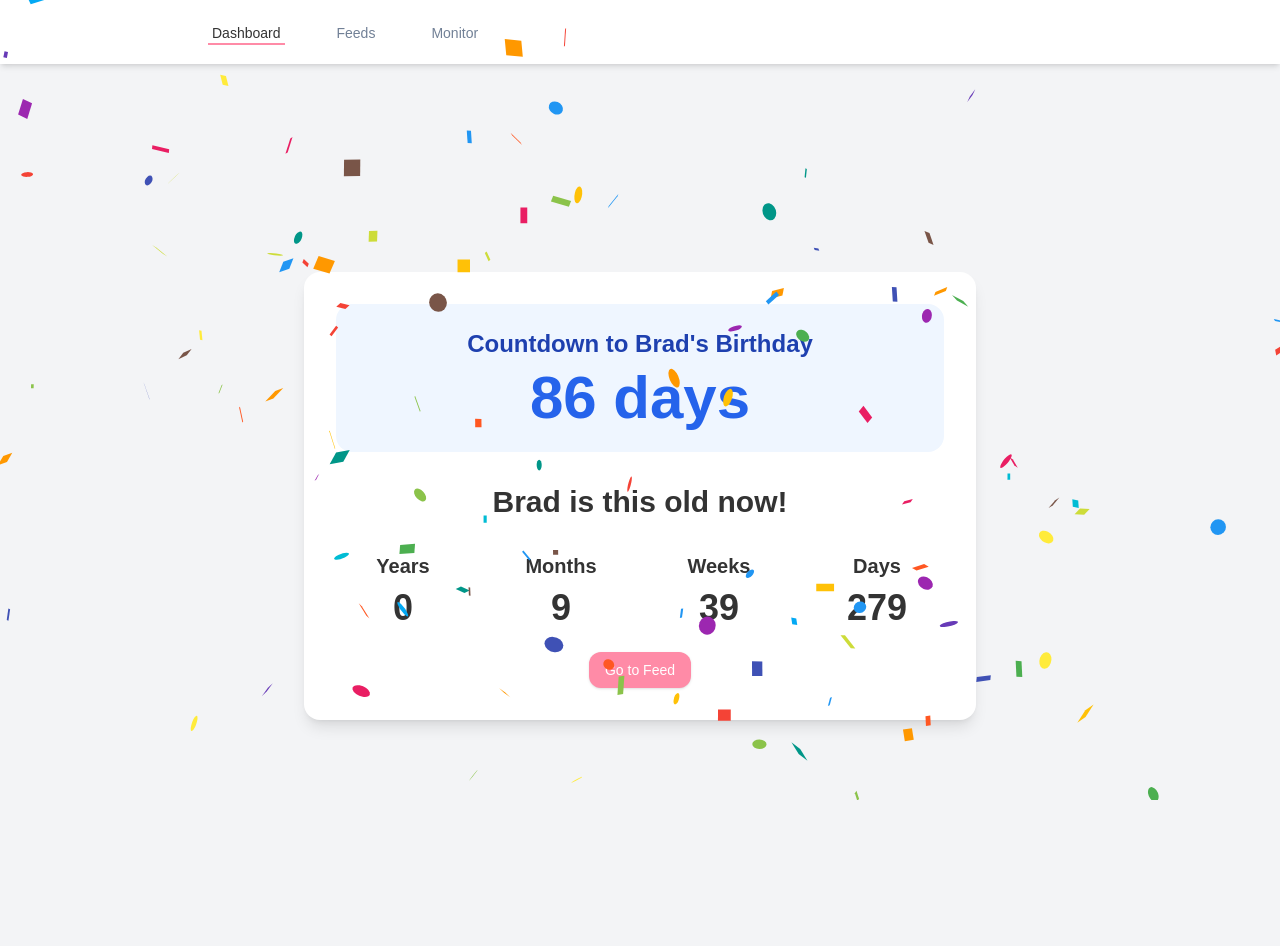
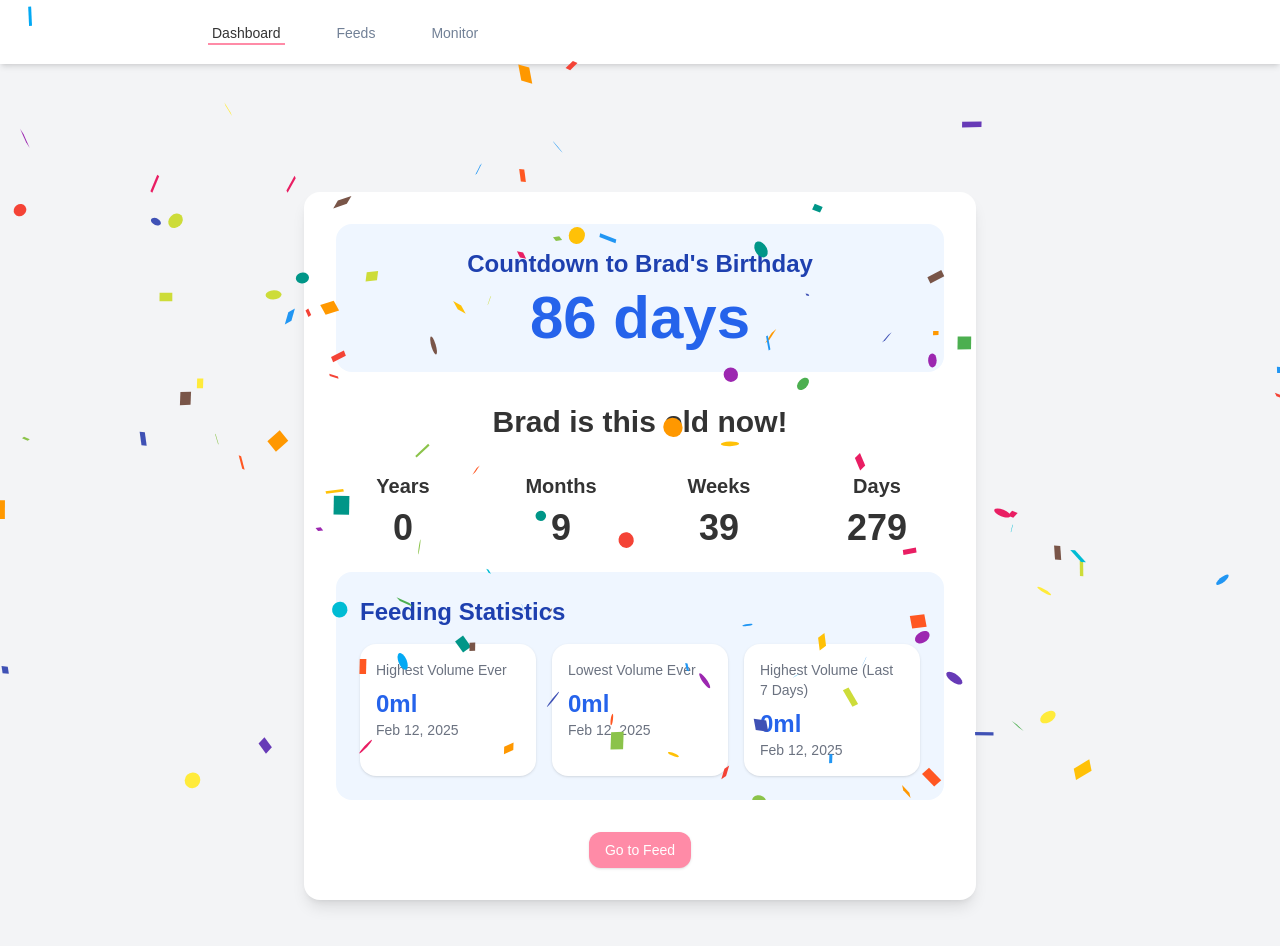
Before and after one commit to brandonwong91/baby-capy, a Next.js app: page /dashboard in a window 1280 px wide. Shown: the top 946 px of the page. Before the commit the page ends 896 px from the top, so only its background shows below. Built offline with nearby package versions, Linux system fonts and the light colour scheme; no server answers; the database is empty; sample sign-in values are in the browser's storage.

Commit message:
Add stats

```diff
--- /dev/null
+++ b/app/api/feeds/stats/route.ts
@@ -0,0 +1,91 @@
+import { NextResponse } from "next/server";
+import { PrismaClient, Feed } from "@prisma/client";
+import { format, subDays } from "date-fns";
+
+const prisma = new PrismaClient();
+
+interface DailyTotal {
+  date: string;
+  total: number;
+}
+
+export async function GET() {
+  try {
+    // Get all feeds grouped by date
+    const allFeeds = await prisma.feed.findMany();
+
+    if (!allFeeds.length) {
+      return NextResponse.json({
+        highestVolume: { amount: 0, date: format(new Date(), "MMM d, yyyy") },
+        lowestVolume: { amount: 0, date: format(new Date(), "MMM d, yyyy") },
+        highestVolumeLastWeek: {
+          amount: 0,
+          date: format(new Date(), "MMM d, yyyy"),
+        },
+      });
+    }
+
+    const feedsByDate = allFeeds.reduce<Record<string, Feed[]>>((acc, feed) => {
+      const date = format(new Date(feed.feedTime), "yyyy-MM-dd");
+      if (!acc[date]) acc[date] = [];
+      acc[date].push(feed);
+      return acc;
+    }, {});
+
+    // Calculate daily totals
+    const dailyTotals: DailyTotal[] = Object.entries(feedsByDate).map(
+      ([date, feeds]) => ({
+        date,
+        total: feeds.reduce((sum, feed) => sum + feed.amount, 0),
+      })
+    );
+
+    if (!dailyTotals.length) {
+      throw new Error("No daily totals calculated");
+    }
+
+    // Find highest and lowest volumes ever
+    const highestVolume = dailyTotals.reduce((max, current) =>
+      current.total > max.total ? current : max
+    );
+    const lowestVolume = dailyTotals.reduce((min, current) =>
+      current.total < min.total ? current : min
+    );
+
+    // Calculate highest volume in the last 7 days
+    const sevenDaysAgo = subDays(new Date(), 7);
+    const recentDailyTotals = dailyTotals.filter(
+      (day) => new Date(day.date) >= sevenDaysAgo
+    );
+
+    const highestVolumeLastWeek =
+      recentDailyTotals.length > 0
+        ? recentDailyTotals.reduce((max, current) =>
+            current.total > max.total ? current : max
+          )
+        : { date: format(new Date(), "yyyy-MM-dd"), total: 0 };
+
+    const response = {
+      highestVolume: {
+        amount: highestVolume.total,
+        date: format(new Date(highestVolume.date), "MMM d, yyyy"),
+      },
+      lowestVolume: {
+        amount: lowestVolume.total,
+        date: format(new Date(lowestVolume.date), "MMM d, yyyy"),
+      },
+      highestVolumeLastWeek: {
+        amount: highestVolumeLastWeek.total,
+        date: format(new Date(highestVolumeLastWeek.date), "MMM d, yyyy"),
+      },
+    };
+
+    return NextResponse.json(response);
+  } catch (error) {
+    console.error("Error fetching feed stats:", error);
+    return NextResponse.json(
+      { error: "Failed to fetch feed statistics" },
+      { status: 500 }
+    );
+  }
+}
--- a/app/dashboard/page.tsx
+++ b/app/dashboard/page.tsx
@@ -12,12 +12,22 @@ import { useRouter } from "next/navigation";
 import ReactConfetti from "react-confetti";
 import { Button } from "@/components/ui/button";
 
+type FeedStats = {
+  highestVolume: { amount: number; date: string };
+  lowestVolume: { amount: number; date: string };
+  highestVolumeLastWeek: { amount: number; date: string };
+};
+
 export default function Dashboard() {
   const [mounted, setMounted] = useState(false);
   const [windowSize, setWindowSize] = useState({
     width: typeof window !== "undefined" ? window.innerWidth : 0,
     height: typeof window !== "undefined" ? window.innerHeight : 0,
   });
+  const [stats, setStats] = useState<FeedStats | null>(null);
+  const [error, setError] = useState<string | null>(null);
+  const [loading, setLoading] = useState(true);
+
   const router = useRouter();
   const targetDate = new Date("2024-05-09");
   const currentDate = new Date();
@@ -39,6 +49,29 @@ export default function Dashboard() {
     window.addEventListener("resize", handleResize);
     return () => window.removeEventListener("resize", handleResize);
   }, [router]);
+
+  useEffect(() => {
+    const fetchStats = async () => {
+      try {
+        const response = await fetch("/api/feeds/stats");
+        if (!response.ok) {
+          throw new Error("Failed to fetch feed statistics");
+        }
+        const data = await response.json();
+        setStats(data);
+      } catch (err) {
+        setError(
+          err instanceof Error
+            ? err.message
+            : "An error occurred while fetching statistics"
+        );
+      } finally {
+        setLoading(false);
+      }
+    };
+
+    fetchStats();
+  }, []);
 
   const calculateDaysUntilBirthday = () => {
     const today = new Date();
@@ -124,13 +157,60 @@ export default function Dashboard() {
             />
           </div>
         </div>
+        <div className="mb-8 p-6 bg-blue-50 rounded-lg">
+          <h2 className="text-xl sm:text-2xl font-semibold mb-4 text-blue-800">
+            Feeding Statistics
+          </h2>
+          {error ? (
+            <div className="text-red-500 text-center p-4">{error}</div>
+          ) : loading ? (
+            <div className="text-center p-4">Loading statistics...</div>
+          ) : stats ? (
+            <div className="grid grid-cols-1 sm:grid-cols-3 gap-4">
+              <div className="bg-white p-4 rounded-lg shadow">
+                <h3 className="text-sm font-medium text-gray-500">
+                  Highest Volume Ever
+                </h3>
+                <div className="mt-2">
+                  <div className="text-2xl font-bold text-blue-600">
+                    {stats.highestVolume.amount}ml
+                  </div>
+                  <div className="text-sm text-gray-500">
+                    {stats.highestVolume.date}
+                  </div>
+                </div>
+              </div>
+              <div className="bg-white p-4 rounded-lg shadow">
+                <h3 className="text-sm font-medium text-gray-500">
+                  Lowest Volume Ever
+                </h3>
+                <div className="mt-2">
+                  <div className="text-2xl font-bold text-blue-600">
+                    {stats.lowestVolume.amount}ml
+                  </div>
+                  <div className="text-sm text-gray-500">
+                    {stats.lowestVolume.date}
+                  </div>
+                </div>
+              </div>
+              <div className="bg-white p-4 rounded-lg shadow">
+                <h3 className="text-sm font-medium text-gray-500">
+                  Highest Volume (Last 7 Days)
+                </h3>
+                <div className="mt-2">
+                  <div className="text-2xl font-bold text-blue-600">
+                    {stats.highestVolumeLastWeek.amount}ml
+                  </div>
+                  <div className="text-sm text-gray-500">
+                    {stats.highestVolumeLastWeek.date}
+                  </div>
+                </div>
+              </div>
+            </div>
+          ) : null}
+        </div>
         <div className="flex justify-center">
-          <Button
-            onClick={() => router.push("/feed")}
-            // className="px-4 py-2 bg-blue-500 text-white rounded-md hover:bg-blue-600 transition-colors"
-          >
-            Go to Feed
-          </Button>
+          <Button onClick={() => router.push("/feed")}>Go to Feed</Button>
         </div>
       </div>
     </main>
```
